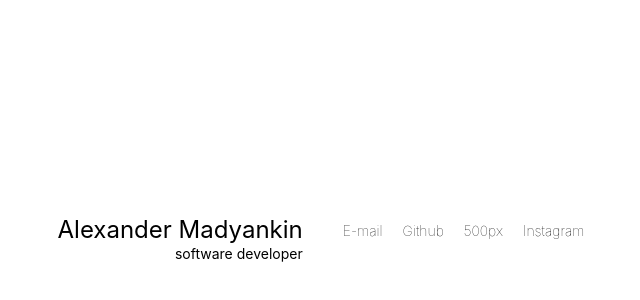
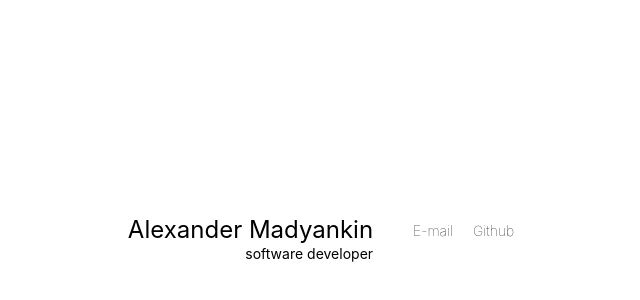
Before and after one commit to madyankin/madyankin.name, a Gatsby site: page / in a window 1280 px wide. Shown: the part 156-456 px from the top of the page, without its empty margins (309-949 px from the left). Built offline with nearby package versions, Linux system fonts and the light colour scheme; Gatsby itself is replaced by a stand-in of ours.

Commit message:
Remove instagram and 500px

```diff
--- a/src/pages/index.js
+++ b/src/pages/index.js
@@ -62,9 +62,7 @@ const IndexPage = () => (
       <AboutLinks
         links={[
           ['mailto:alexander@madyankin.name', 'E-mail'],
-          ['https://github.com/outpunk', 'Github'],
-          ['http://500px.com/madyankin', '500px'],
-          ['https://instagram.com/madyankin/', 'Instagram'],
+          ['https://github.com/outpunk', 'Github']
         ]}
       />
     </AboutSection>
```
